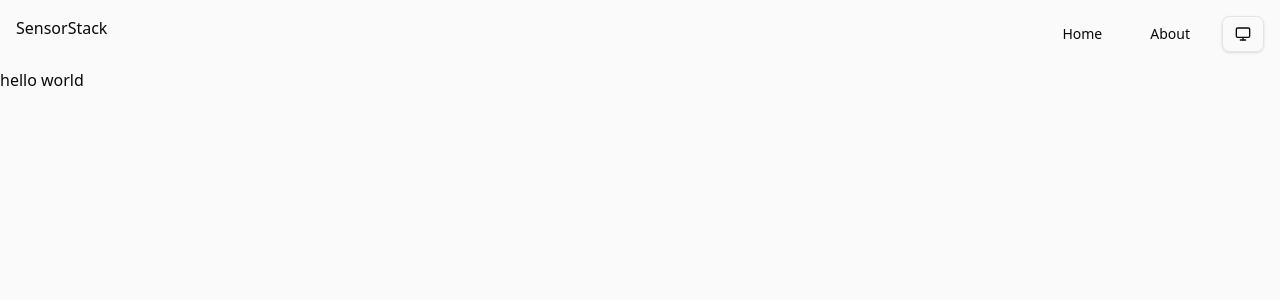
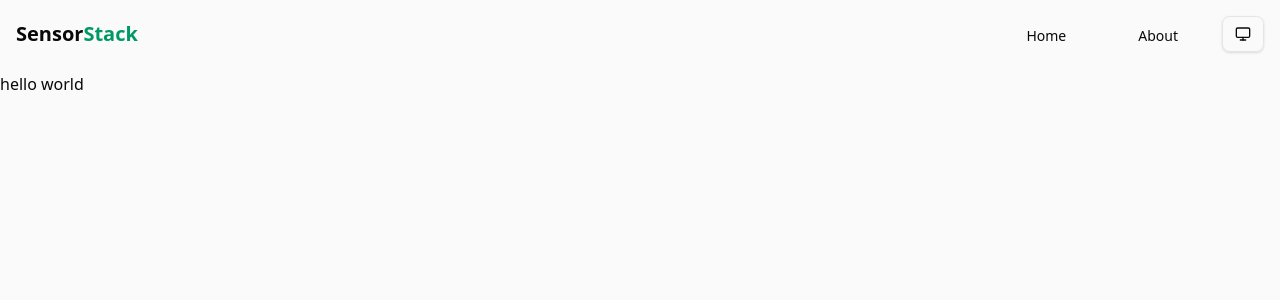
Before and after one commit to nyzss/sensorstack, a React (Vite) app: page / in a window 1280 px wide. Shown: the top 300 px of the page. Built offline with nearby package versions, Linux system fonts and the light colour scheme.

Commit message:
feat: enhance layout with updated header styling and button size variants

```diff
--- a/src/components/layout.tsx
+++ b/src/components/layout.tsx
@@ -16,18 +16,29 @@ export default function Layout() {
             <div className="container">
                 <nav className="hidden justify-between p-4 w-full sm:flex">
                     <div>
-                        <h1>SensorStack</h1>
+                        <h1 className="font-extrabold text-xl py-1">
+                            Sensor
+                            <span className="text-emerald-600 dark:text-emerald-400">
+                                Stack
+                            </span>
+                        </h1>
                     </div>
                     <div className="flex gap-4">
                         <Link
                             to={"/"}
-                            className={buttonVariants({ variant: "ghost" })}
+                            className={buttonVariants({
+                                variant: "ghost",
+                                size: "xl",
+                            })}
                         >
                             Home
                         </Link>
                         <Link
                             to={"/"}
-                            className={buttonVariants({ variant: "ghost" })}
+                            className={buttonVariants({
+                                variant: "ghost",
+                                size: "xl",
+                            })}
                         >
                             About
                         </Link>
--- a/src/components/ui/button.tsx
+++ b/src/components/ui/button.tsx
@@ -24,6 +24,7 @@ const buttonVariants = cva(
                 default: "h-9 px-4 py-2 has-[>svg]:px-3",
                 sm: "h-8 rounded-md px-3 has-[>svg]:px-2.5",
                 lg: "h-10 rounded-md px-6 has-[>svg]:px-4",
+                xl: "h-10 rounded-md px-7 text-lg has-[>svg]:px-4",
                 icon: "size-9",
             },
         },
```
